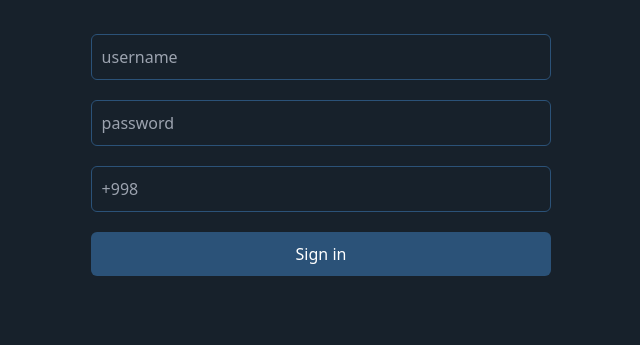
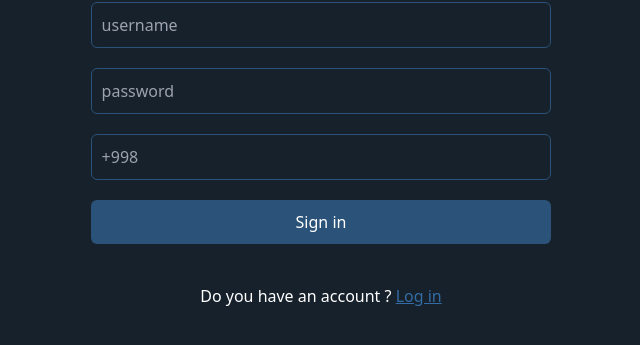
Before and after one commit to Boltaboyev/telegram, a website: page register.html in a window 1280 px wide. Shown: the part 291-636 px from the top of the page, without its empty margins (319-959 px from the left). Drawn offline with Linux system fonts and the light colour scheme.

Commit message:
telegram

```diff
--- a/register.html
+++ b/register.html
@@ -29,6 +29,8 @@
                     class="bg-[#2b5278] p-[10px] rounded-md text-white active:scale-[.98] hover:bg-[#336ca5] transition duration-[.2s]"
                     type="submit">Sign in</button>
             </form>
+            <p class="text-white">Do you have an account ? <a href="./login.html" class="underline text-[#336ca5]">Log
+                    in</a></p>
         </div>
     </section>
 
```
Also changed, not shown: login.html (+1 -0 lines), src/output.css.
